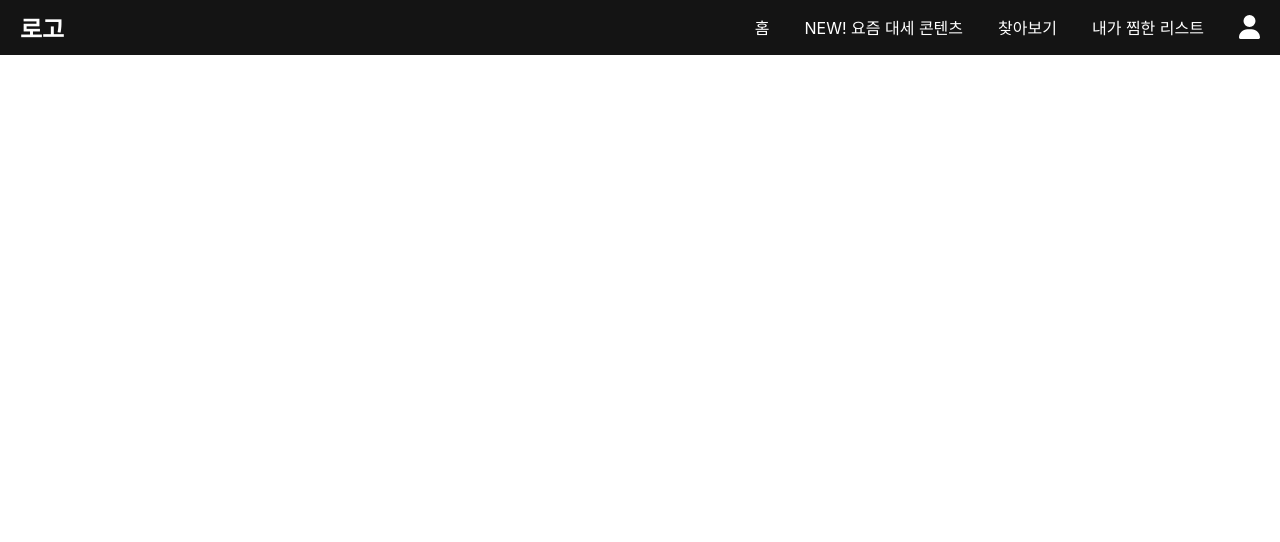
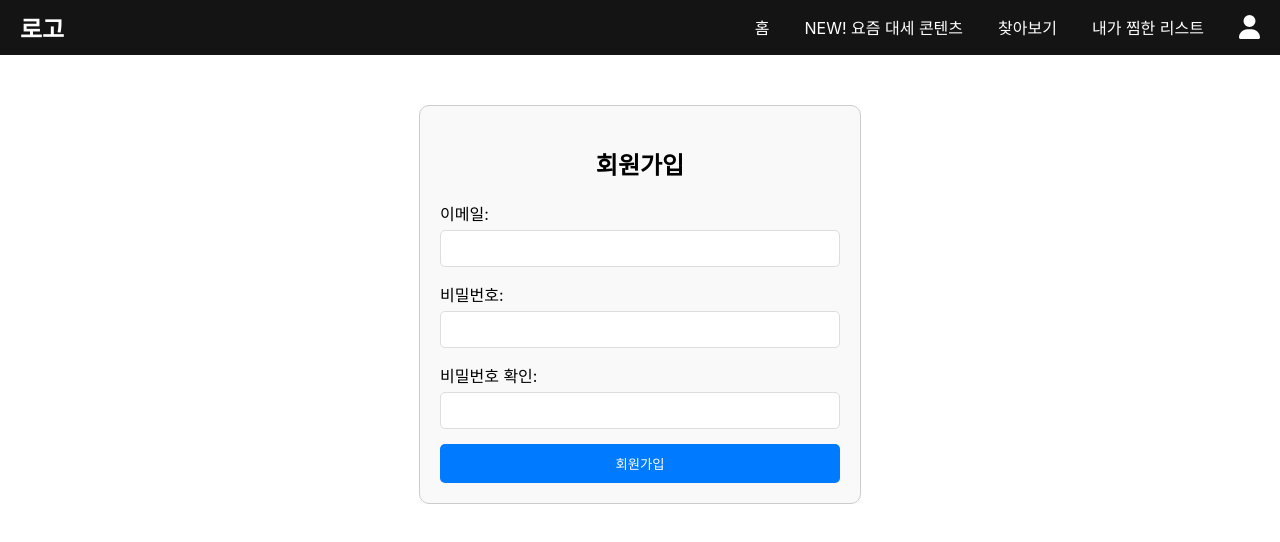
Before and after one commit to ohsaeyeon371/ohsaeyeon371.netflix_clone, a React (Create React App) app: page /register in a window 1280 px wide. Shown: the top 542 px of the page. Built offline with nearby package versions, Linux system fonts and the light colour scheme.

Commit message:
login and Register

```diff
--- /dev/null
+++ b/src/pages/Login.css
@@ -0,0 +1,41 @@
+.login-page {
+    max-width: 400px;
+    margin: 0 auto;
+    padding: 20px;
+    border: 1px solid #ccc;
+    border-radius: 8px;
+    background-color: #f9f9f9;
+  }
+
+  .login-page h2 {
+    text-align: center;
+    margin-bottom: 20px;
+  }
+
+  .login-page label {
+    display: block;
+    margin-bottom: 5px;
+    font-weight: bold;
+  }
+
+  .login-page input {
+    width: 100%;
+    padding: 8px;
+    margin-bottom: 15px;
+    border: 1px solid #ccc;
+    border-radius: 4px;
+  }
+
+  .login-page button {
+    width: 100%;
+    padding: 10px;
+    background-color: #333;
+    color: #fff;
+    border: none;
+    border-radius: 4px;
+    cursor: pointer;
+  }
+
+  .login-page button:hover {
+    background-color: #555;
+  }
--- a/src/pages/Login.jsx
+++ b/src/pages/Login.jsx
@@ -0,0 +1,58 @@
+import React, { useState } from 'react';
+import { useNavigate } from 'react-router-dom';
+import axios from 'axios';
+import './Login.css';
+
+const Login = () => {
+  const [email, setEmail] = useState('');
+  const [password, setPassword] = useState('');
+  const navigate = useNavigate();
+
+  const handleLogin = async (e) => {
+    e.preventDefault();
+
+    try {
+      const response = await axios.post('/api/login', { email, password });
+      if (response.data.success) {
+        alert('로그인 성공!');
+        navigate('/'); // 로그인 성공 시 홈으로 이동
+      } else {
+        alert('로그인 실패: ' + response.data.message);
+      }
+    } catch (error) {
+      console.error('로그인 오류:', error);
+      alert('로그인 중 오류가 발생했습니다.');
+    }
+  };
+
+  return (
+    <div className="login-page">
+      <h2>로그인</h2>
+      <form onSubmit={handleLogin}>
+        <label htmlFor="email">이메일:</label>
+        <input
+          type="email"
+          id="email"
+          name="email"
+          value={email}
+          onChange={(e) => setEmail(e.target.value)}
+          required
+        />
+
+        <label htmlFor="password">비밀번호:</label>
+        <input
+          type="password"
+          id="password"
+          name="password"
+          value={password}
+          onChange={(e) => setPassword(e.target.value)}
+          required
+        />
+
+        <button type="submit">로그인</button>
+      </form>
+    </div>
+  );
+};
+
+export default Login;
--- /dev/null
+++ b/src/pages/Register.css
@@ -0,0 +1,42 @@
+.register-page {
+    max-width: 400px;
+    margin: 50px auto;
+    padding: 20px;
+    border: 1px solid #ccc;
+    border-radius: 10px;
+    background-color: #f9f9f9;
+  }
+
+  .register-page h2 {
+    text-align: center;
+    margin-bottom: 20px;
+  }
+
+  .register-page form {
+    display: flex;
+    flex-direction: column;
+  }
+
+  .register-page label {
+    margin-bottom: 5px;
+  }
+
+  .register-page input {
+    margin-bottom: 15px;
+    padding: 10px;
+    border: 1px solid #ddd;
+    border-radius: 5px;
+  }
+
+  .register-page button {
+    padding: 10px;
+    background-color: #007bff;
+    color: white;
+    border: none;
+    border-radius: 5px;
+    cursor: pointer;
+  }
+
+  .register-page button:hover {
+    background-color: #0056b3;
+  }
--- a/src/pages/Register.jsx
+++ b/src/pages/Register.jsx
@@ -0,0 +1,74 @@
+import React, { useState } from 'react';
+import { useNavigate } from 'react-router-dom';
+import axios from 'axios';
+import './Register.css';
+
+const Register = () => {
+  const [email, setEmail] = useState('');
+  const [password, setPassword] = useState('');
+  const [confirmPassword, setConfirmPassword] = useState('');
+  const navigate = useNavigate();
+
+  const handleRegister = async (e) => {
+    e.preventDefault();
+
+    if (password !== confirmPassword) {
+      alert('비밀번호가 일치하지 않습니다.');
+      return;
+    }
+
+    try {
+      const response = await axios.post('/api/register', { email, password });
+      if (response.data.success) {
+        alert('회원가입 성공!');
+        navigate('/login'); // 회원가입 후 로그인 페이지로 이동
+      } else {
+        alert('회원가입 실패: ' + response.data.message);
+      }
+    } catch (error) {
+      console.error('회원가입 오류:', error);
+      alert('회원가입 중 오류가 발생했습니다.');
+    }
+  };
+
+  return (
+    <div className="register-page">
+      <h2>회원가입</h2>
+      <form onSubmit={handleRegister}>
+        <label htmlFor="email">이메일:</label>
+        <input
+          type="email"
+          id="email"
+          name="email"
+          value={email}
+          onChange={(e) => setEmail(e.target.value)}
+          required
+        />
+
+        <label htmlFor="password">비밀번호:</label>
+        <input
+          type="password"
+          id="password"
+          name="password"
+          value={password}
+          onChange={(e) => setPassword(e.target.value)}
+          required
+        />
+
+        <label htmlFor="confirmPassword">비밀번호 확인:</label>
+        <input
+          type="password"
+          id="confirmPassword"
+          name="confirmPassword"
+          value={confirmPassword}
+          onChange={(e) => setConfirmPassword(e.target.value)}
+          required
+        />
+
+        <button type="submit">회원가입</button>
+      </form>
+    </div>
+  );
+};
+
+export default Register;
--- a/src/routes/AppRoutes.js
+++ b/src/routes/AppRoutes.js
@@ -4,6 +4,8 @@ import Home from '../pages/Home';
 import Popular from '../pages/Popular';
 import SearchPage from '../pages/SearchPage';
 import Wishlist from '../pages/Wishlist';
+import Login from '../pages/Login'; // Login 컴포넌트 import
+import Register from '../pages/Register';
 
 const AppRoutes = () => {
   return (
@@ -12,8 +14,8 @@ const AppRoutes = () => {
       <Route path="/popular" element={<Popular />} />
       <Route path="/search" element={<SearchPage />} />
       <Route path="/wishlist" element={<Wishlist />} />
-      {/* <Route path="/login" element={<Login />} />
-      <Route path="/register" element={<Register />} /> */}
+      <Route path="/login" element={<Login />} />
+      <Route path="/register" element={<Register />} />
     </Routes>
   );
 };
```
